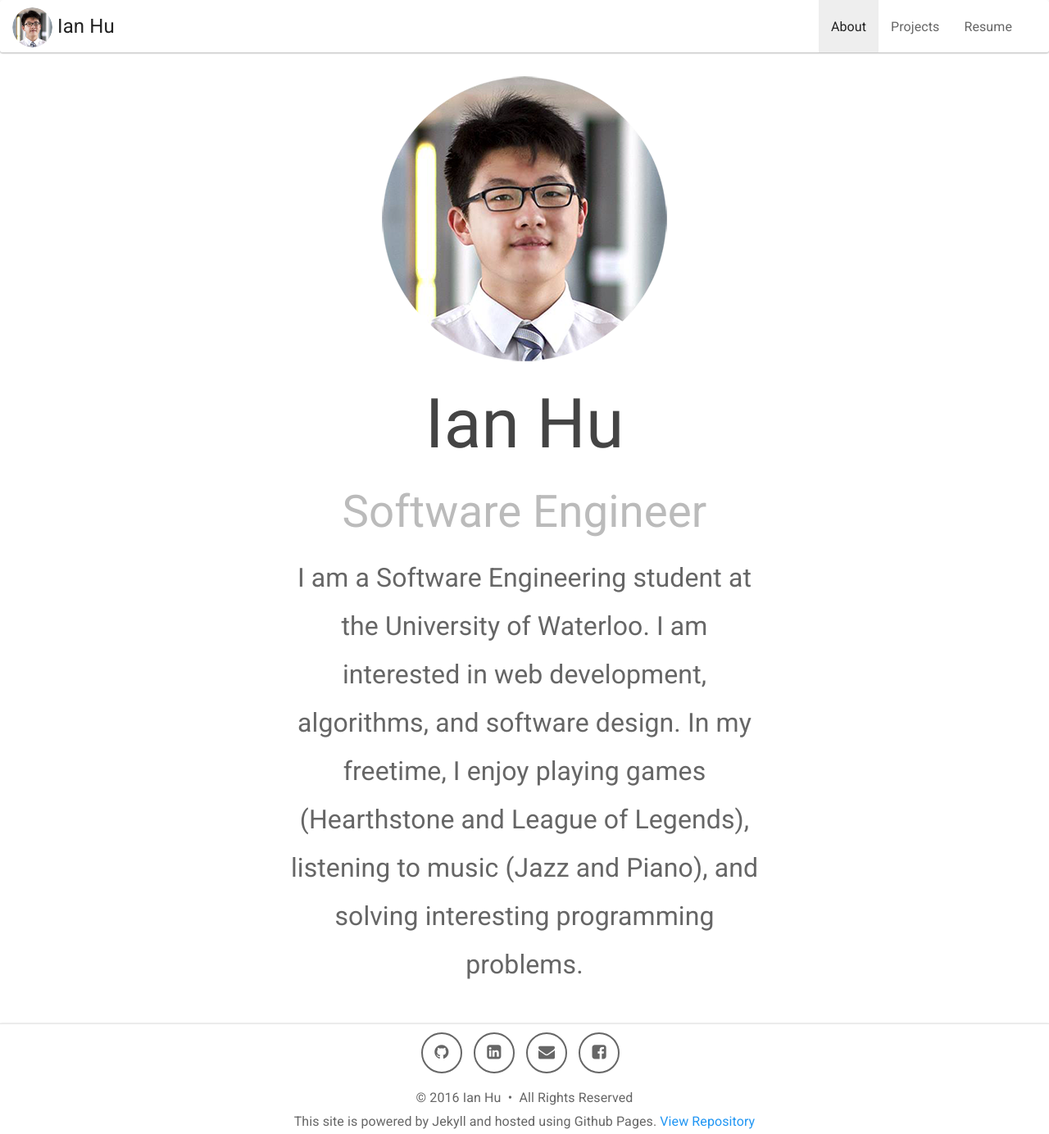
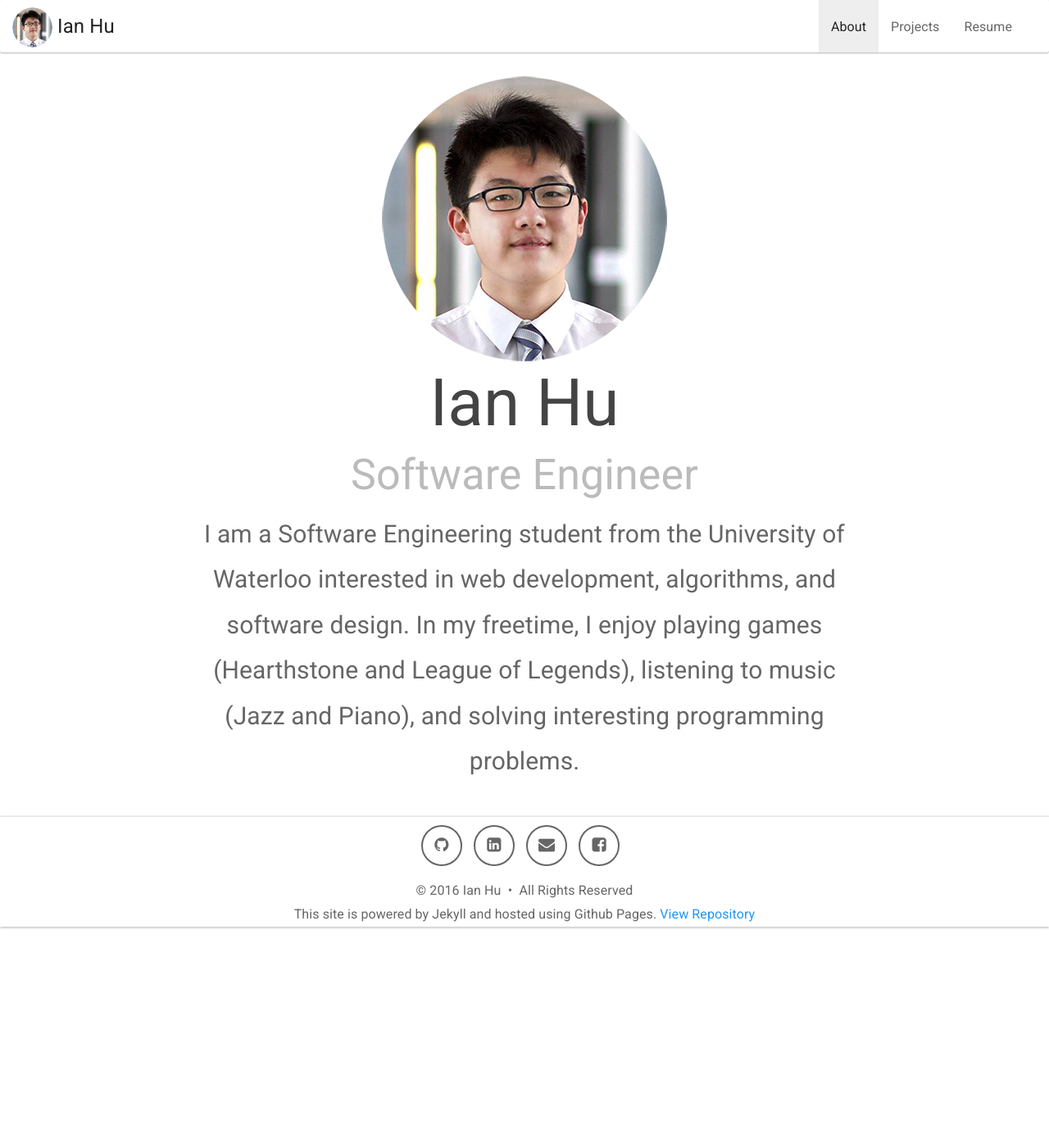
Before and after one commit to ian952/ian952.github.io, a Jekyll site: the page built from index.html, in a window 1280 px wide. Shown: the whole page at 82% size. Built offline with Jekyll 4.4.1, drawn with Linux system fonts in a browser that asks for light colours; nearby versions of some CDN libraries.

Commit message:
Minor style changes to about and resume

```diff
--- a/index.html
+++ b/index.html
@@ -12,11 +12,11 @@ javascript: >
 <div class = "fade-in" id = "profile-header">
     <img class = "img-responsive img-circle center-block " src="img/profile.png"/>
     <h1 class = "name-text text-center">Ian Hu</h1>
-    <h1 class="name-text text-center" style = "margin-top:-10px"><small>Software Engineer</small></h1>
+    <h1 class="name-text text-center" style = "margin-top:-15px;margin-bottom:10px"><small>Software Engineer</small></h1>
 
-    <div id="about" class="text-center col-sm-6 col-sm-offset-3">
+    <div id="about" class="text-center col-sm-8 col-sm-offset-2">
         <p class="center-text bigger-text">
-        I am a Software Engineering student at the University of Waterloo. I am interested in web development, algorithms, and software design. In my freetime, I enjoy playing games (Hearthstone and League of Legends), listening to music (Jazz and Piano), and solving interesting programming problems.
+        I am a Software Engineering student from the University of Waterloo interested in web development, algorithms, and software design. In my freetime, I enjoy playing games (Hearthstone and League of Legends), listening to music (Jazz and Piano), and solving interesting programming problems.
         </p>
     </div>
 </div>
--- a/resume/index.html
+++ b/resume/index.html
@@ -8,6 +8,8 @@ navbar_highlight: Resume
 #javascript: >
 # <script src="scripts/resume.js"></script>
 ---
-<p><a href="/IanHu.pdf">View PDF</a></p>
+<div class="text-center">
+	<a class = "btn btn-default" href="/IanHu.pdf">View PDF Version <i class="fa fa-angle-right"></i></a>
+</div>
 
-<iframe id="resume" class="center-block" src="https://resume.creddle.io/embed/ahyvg22f7w7" width="1080" height="1400" seamless></iframe>
+<iframe style="margin-top:10px" id="resume" class="center-block" src="https://resume.creddle.io/embed/ahyvg22f7w7" width="1080" height="1400" seamless></iframe>
--- a/sass/_custom-theme.scss
+++ b/sass/_custom-theme.scss
@@ -66,7 +66,7 @@ $web-font-path: "https://fonts.googleapis.com/css?family=Roboto:300,400,500,700"
 @include btn(link,#fff);
 
 .btn {
-  text-transform: uppercase;
+  //text-transform: uppercase;
   border: none;
   @include box-shadow(1px 1px 4px rgba(0,0,0,.4));
   @include transition(all 0.4s);
--- a/sass/_custom.sass
+++ b/sass/_custom.sass
@@ -40,6 +40,8 @@ html, body
 
 .name-text
 	font-size: 64px
+	margin-top: 5px
+	margin-bottom: 5px
 
 .btn-social,
 .btn-social:focus
@@ -70,7 +72,7 @@ iframe
 
 @media (min-width: $screen-lg-min)
 	.bigger-text
-		font-size: 32px
+		font-size: 30px
 
 	.name-text
-		font-size: 84px
+		font-size: 80px
```
Also changed, not shown: css/global.css, 5 other files.
